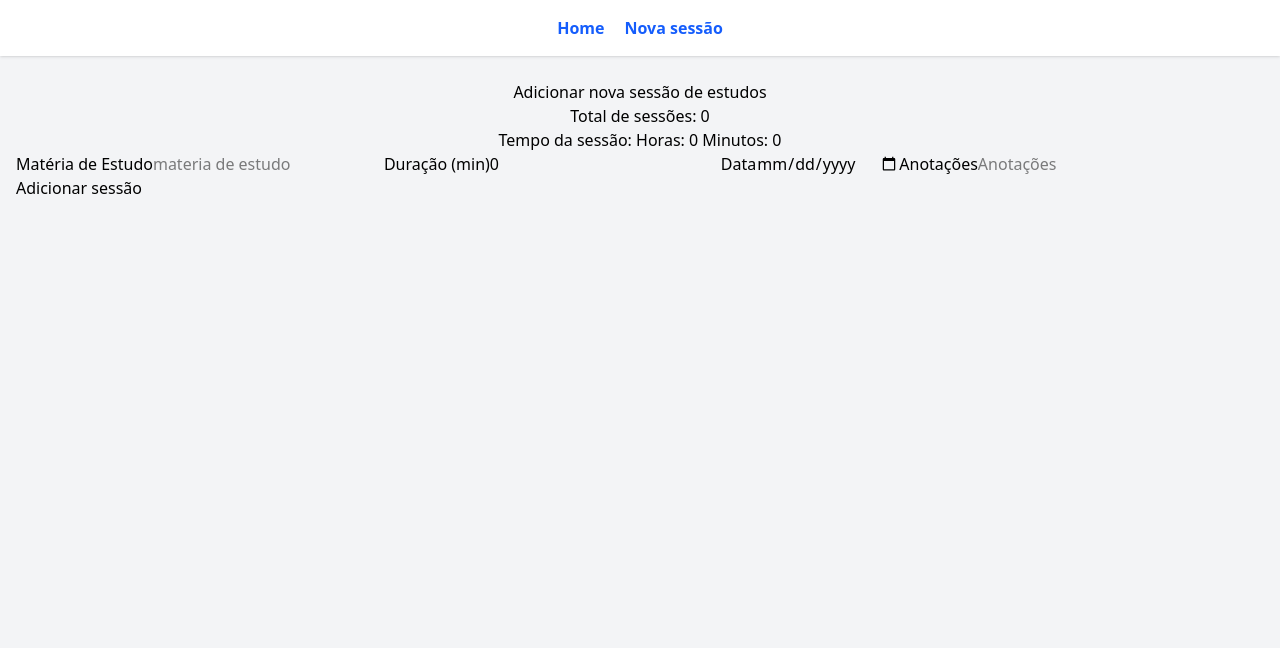
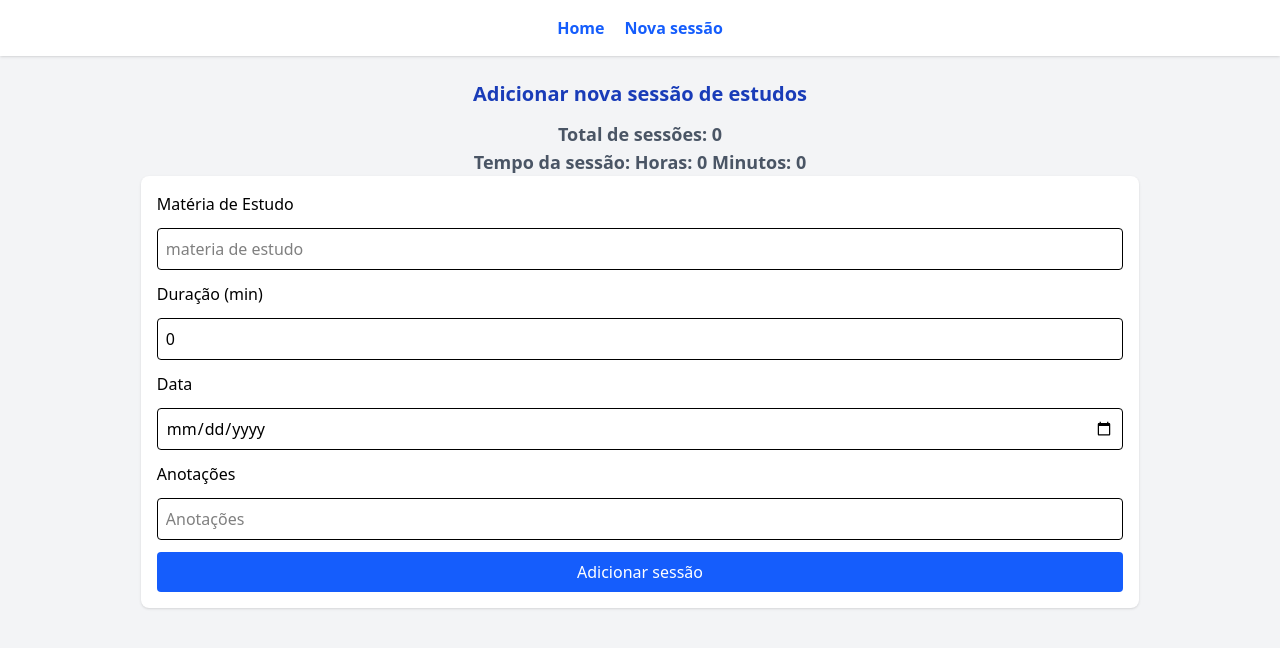
Before and after one commit to dnl-alm/cp5-front-end, a React app: page /add in a window 1280 px wide. Shown: the top 648 px of the page. Built offline with nearby package versions, Linux system fonts and the light colour scheme; the HTML template or start-up script is replaced by a standard one.

Commit message:
style: estilizacoes feitas

```diff
--- a/src/components/fallback.tsx
+++ b/src/components/fallback.tsx
@@ -3,13 +3,13 @@ import type { FallbackProps } from "react-error-boundary";
 
 export function Fallback({error , resetErrorBoundary}: FallbackProps){
     return(
-        <div className="">
+        <div className="text-center py-20">
 
-           <h1 className="">Algo deu errado</h1>
+           <h1 className="text-2xl font-bold mb-4">Algo deu errado</h1>
 
-           <p className="">{error.message}</p>
+           <p className="mb-4 text-red-600">{error.message}</p>
 
-           <button onClick={resetErrorBoundary} className="">Tentar Novamente</button>
+           <button onClick={resetErrorBoundary} className="px-4 py-2 bg-blue-600 text-white rounded-lg">Tentar Novamente</button>
 
         </div>
     )
--- a/src/components/loading.tsx
+++ b/src/components/loading.tsx
@@ -1,7 +1,7 @@
 export function Loading() {
   return (
-    <div className="">
-      <p className="">Carregando...</p>
+    <div className="text-center p-10">
+      <p className="animate-pulse text-gray-500">Carregando...</p>
     </div>
   );
 }
--- a/src/components/session-form.tsx
+++ b/src/components/session-form.tsx
@@ -33,7 +33,7 @@ export function SessionForm( {onAdd}: SessionFormProps ) {
     return(
         <form
         onSubmit={handleSubmit}
-        className=""
+        className="bg-white shadow rounded-lg p-4 flex flex-col gap-3 mb-5 w-4/5"
         >
             <label htmlFor="session-subject">Matéria de Estudo</label>
             <input
@@ -42,7 +42,7 @@ export function SessionForm( {onAdd}: SessionFormProps ) {
             value={subject}
             onChange={(e) => setSubject(e.target.value)}
             placeholder="materia de estudo"
-            className=""
+            className="border rounded p-2"
             />
 
             <label htmlFor="session-minutes">Duração (min)</label>
@@ -52,7 +52,7 @@ export function SessionForm( {onAdd}: SessionFormProps ) {
             value={minutes}
             onChange={(e) => setMinutes(Number(e.target.value))}
             placeholder="Duração (min)"
-            className=""
+            className="border rounded p-2"
             />
 
             <label htmlFor="session-date">Data</label>
@@ -62,7 +62,7 @@ export function SessionForm( {onAdd}: SessionFormProps ) {
             value={date}
             onChange={(e) => setDate(e.target.value)}
             placeholder="Data"
-            className=""
+            className="border rounded p-2"
             />
 
             <label htmlFor="session-notes">Anotações</label>
@@ -72,12 +72,12 @@ export function SessionForm( {onAdd}: SessionFormProps ) {
             value={notes}
             onChange={(e) => setNotes(e.target.value)}
             placeholder="Anotações"
-            className=""
+            className="border rounded p-2"
             />
 
             <button
             type="submit"
-            className=""
+            className="bg-blue-600 text-white px-4 py-2 rounded hover:bg-blue-700"
             >
             Adicionar sessão
             </button>
--- a/src/components/session-resume.tsx
+++ b/src/components/session-resume.tsx
@@ -7,20 +7,20 @@ interface SessionResumeProps {
 
 export function StudyResume( {session}: SessionResumeProps ) {
     return (
-        <div className="">
+        <div className="w-3/5 rounded-lg shadow px-3 py-4 flex flex-col gap-5 mb-3 bg-white">
 
-            <div className="">
+            <div className="flex flex-col gap-3">
 
-                <h2>{session.subject}</h2>
+                <h2 className="font-bold text-gray-600">{session.subject}</h2>
 
                 <div>
 
                     <Link
                     to={`/session/${session.id}`}
-                    state={session}
-                    className=""
+                    state={{ session }}
+                    className="text-blue-600 font-bold hover:underline rounded border border-blue-600 p-2"
                     >
-                    detalhes
+                    Detalhes
                     </Link>
 
                 </div>
--- a/src/pages/add-session.tsx
+++ b/src/pages/add-session.tsx
@@ -26,13 +26,13 @@ export function AddSession( {sessions , onAdd}: AddSessionProps ) {
 
     return (
         <>
-            <h2 className="">
+            <h2 className="font-bold text-blue-800 text-xl mb-3">
             Adicionar nova sessão de estudos
             </h2>
 
-            <p className="">Total de sessões: {sessionTotal}</p>
+            <p className="text-lg font-bold text-gray-600">Total de sessões: {sessionTotal}</p>
 
-            <p className="">Tempo da sessão: {sessionMinutes}</p>
+            <p className="text-lg font-bold text-gray-600">Tempo da sessão: {sessionMinutes}</p>
 
             <SessionForm onAdd={onAdd} />
 
--- a/src/pages/not-found.tsx
+++ b/src/pages/not-found.tsx
@@ -3,15 +3,15 @@ import {Link} from "react-router-dom"
 
 export function NotFound(){
     return(
-     <div className="">
-        <h1 className="">404 - Página não encontrada</h1>
+     <div className="flex flex-col justify-center items-center gap-3 text-center py-20">
+        <h1 className="text-4xl font-bold mb-4">404 - Página não encontrada</h1>
 
 
 
-        <p className="">O que você está procurando não foi encontrado</p>
+        <p className="text-gray-600 mb-6">O que você está procurando não foi encontrado</p>
 
         <Link
-          className=""
+          className="bg-blue-600 text-white p-2 rounded hover:underline"
           to="/"
         >
           Voltar para a Home
```
